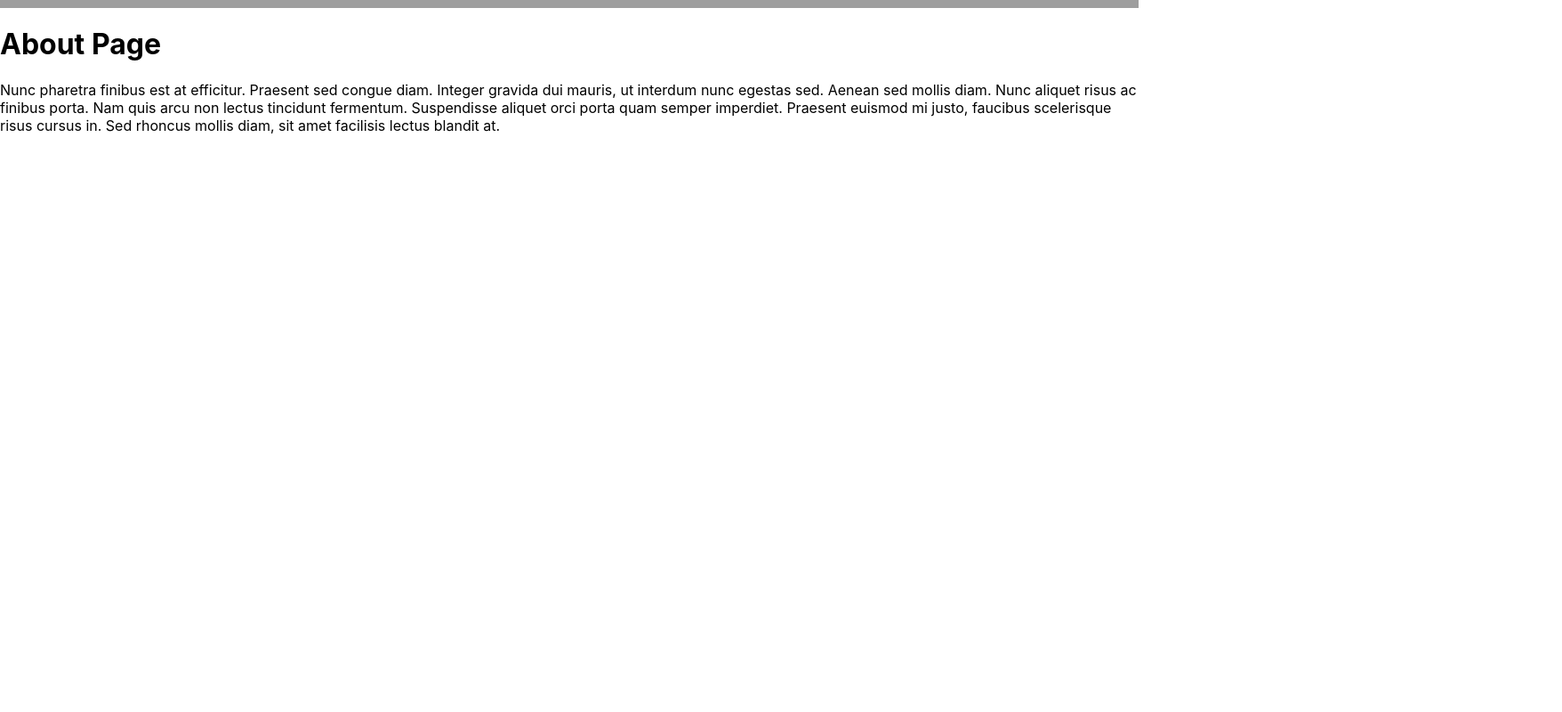
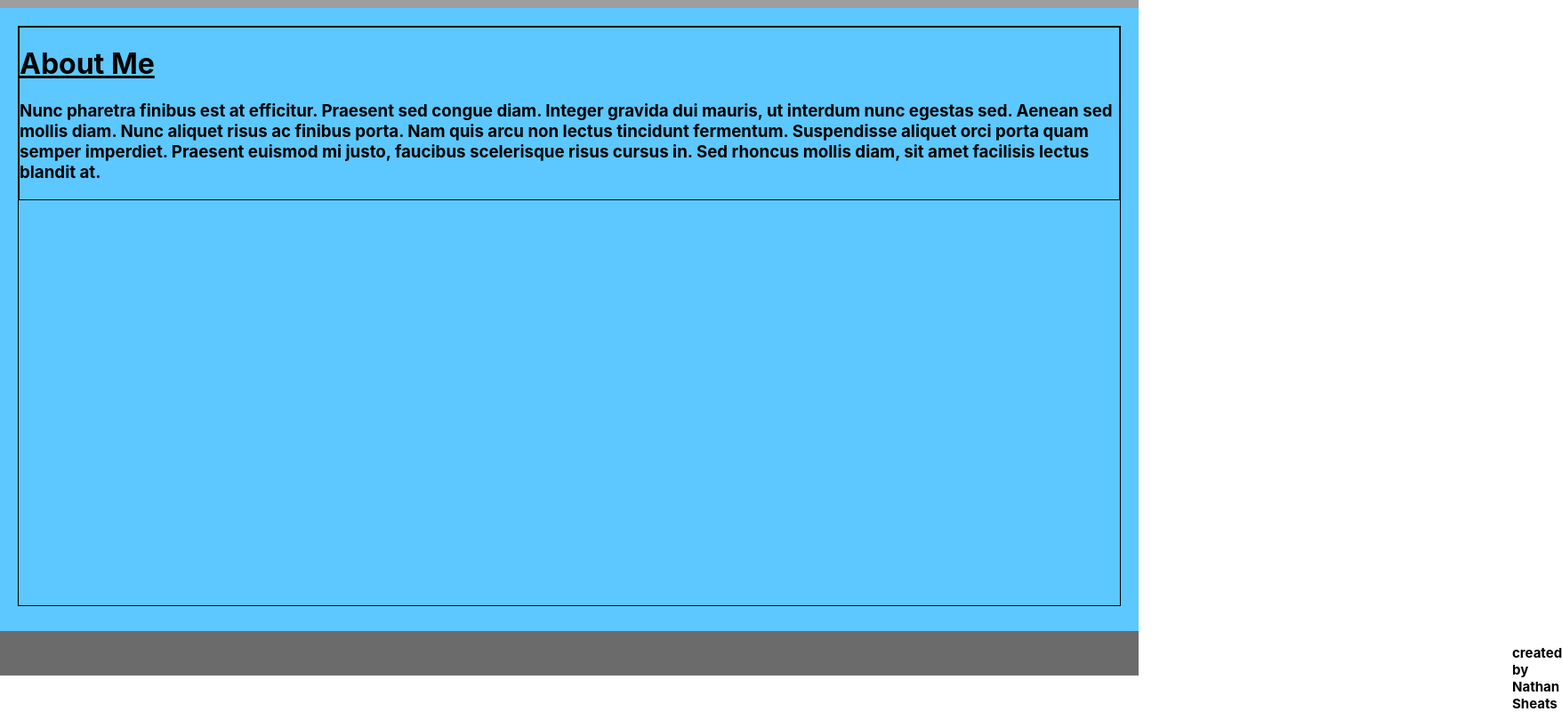
Before and after one commit to Nwsheats/Challenge-20, a React (Create React App) app: page / in a window 1280 px wide. Shown: the part 191-991 px from the top of the page at 89% size, 1756 px wide, since content can reach past the window. Before the commit the page ends 800 px from the top, so only its background shows below. Built offline with nearby package versions, Linux system fonts and the light colour scheme; grey boxes are pictures that could not be loaded.

Commit message:
added to About Me section

```diff
--- a/src/App.js
+++ b/src/App.js
@@ -9,6 +9,7 @@ function App() {
   return (
     <div>
       <PortfolioContainer />
+      <Footer />
     </div>
   );
 }
--- a/src/components/AboutMe.js
+++ b/src/components/AboutMe.js
@@ -1,17 +1,48 @@
 import React from 'react';
+
+const styles = {
+  divZero: {
+    backgroundColor: '#5CC8FF',
+    display: 'flex',
+    height: '700px',
+  },
+  divOne: {
+    backgroundColor: '#5CC8FF',
+    justifyContent: 'center',
+    height: '650px',
+    width: '100%',
+    marginLeft: '20px',
+    marginRight: '20px',
+    marginTop: '20px',
+    border: '1px solid'
+  },
+  divTwo: {
+    border: '1px solid',
+    alignText: 'center',
+  },
+
+  h1: {
+
+  }
+}
 
 export default function About() {
   return (
-    <div>
-      <h1>About Page</h1>
-      <p>
+    <div style={styles.divZero}>
+    <div style={styles.divOne}>
+    <div style={styles.divTwo}>
+      <h1 style={styles.h1}><u>About Me</u></h1>
+      <h3>
+
         Nunc pharetra finibus est at efficitur. Praesent sed congue diam.
         Integer gravida dui mauris, ut interdum nunc egestas sed. Aenean sed
         mollis diam. Nunc aliquet risus ac finibus porta. Nam quis arcu non
         lectus tincidunt fermentum. Suspendisse aliquet orci porta quam semper
         imperdiet. Praesent euismod mi justo, faucibus scelerisque risus cursus
         in. Sed rhoncus mollis diam, sit amet facilisis lectus blandit at.
-      </p>
+      </h3>
+    </div>
+    </div>
     </div>
   );
 }
--- a/src/components/Footer.js
+++ b/src/components/Footer.js
@@ -5,11 +5,15 @@ const styles = {
     footerBg: {
       background: '#6b6b6b',
       display: 'flex',
-      textAlign: 'center',
+    },
+    footerDiv: {
+      justifyContent: 'center',
+      fontColor: 'white',
     },
     footerFont: {
       fontSize: '15px',
-      fontColor: 'white'
+      fontWeight: 'bold',
+      marginLeft: '1700px'
     },
   };
 
@@ -17,7 +21,9 @@ const styles = {
 function Footer() {
     return (
         <footer style={styles.footerBg} className="footer">
+            <div style={styles.footerDiv}>
             <p style={styles.footerFont}>created by Nathan Sheats</p>
+            </div>
         </footer>
     )
 }
--- a/src/components/Projects.js
+++ b/src/components/Projects.js
@@ -58,7 +58,6 @@ const styles = {
         margin: '75px',
         height: '300px',
         width: '25%',
-        backgroundSize: 'contain'
     },
     projectFont: {
         fontSize: '20px',
```
